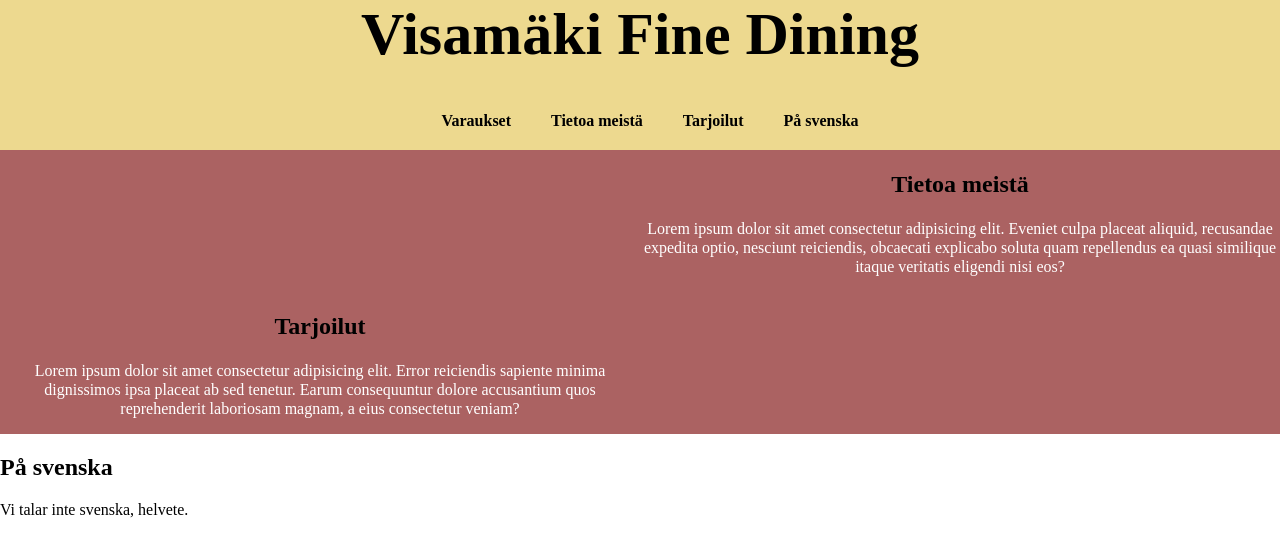
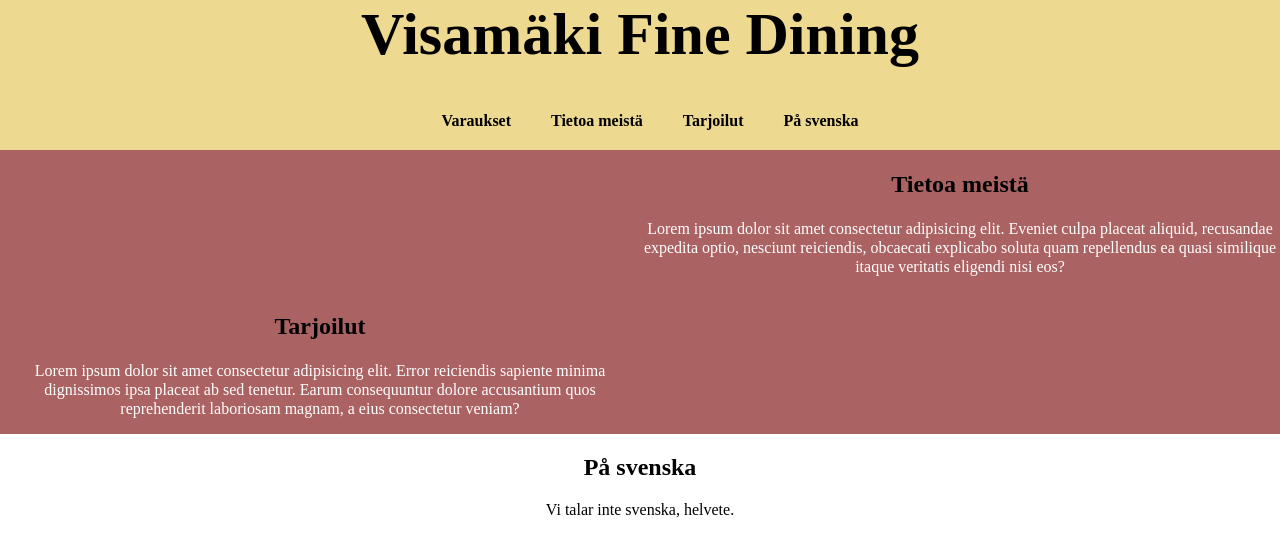
Before and after one commit to Jekkilittaja/website-project, a PHP site: page / in a window 1280 px wide. Shown: the top 535 px of the page. Run offline with PHP 8.4, Linux system fonts and the light colour scheme; some web fonts are replaced.

Commit message:
Update pauli.css
svenska content

```diff
--- a/pauli.css
+++ b/pauli.css
@@ -42,3 +42,12 @@ header {
 #navigation a:hover {
     color: white;
 }
+
+#svenska-paragraph {
+    text-align: center;
+}
+
+#svenska-title {
+    text-align: center;
+    margin-bottom: 10px;
+}
```
